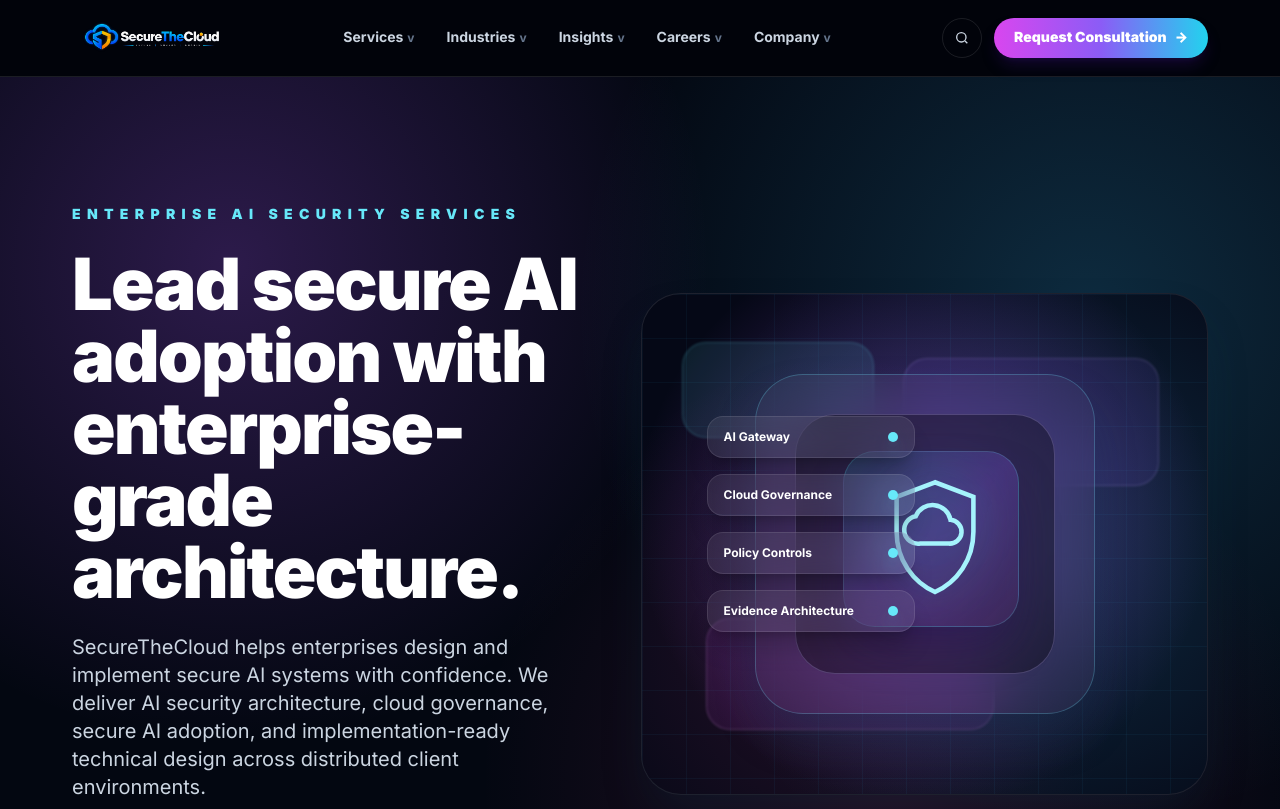
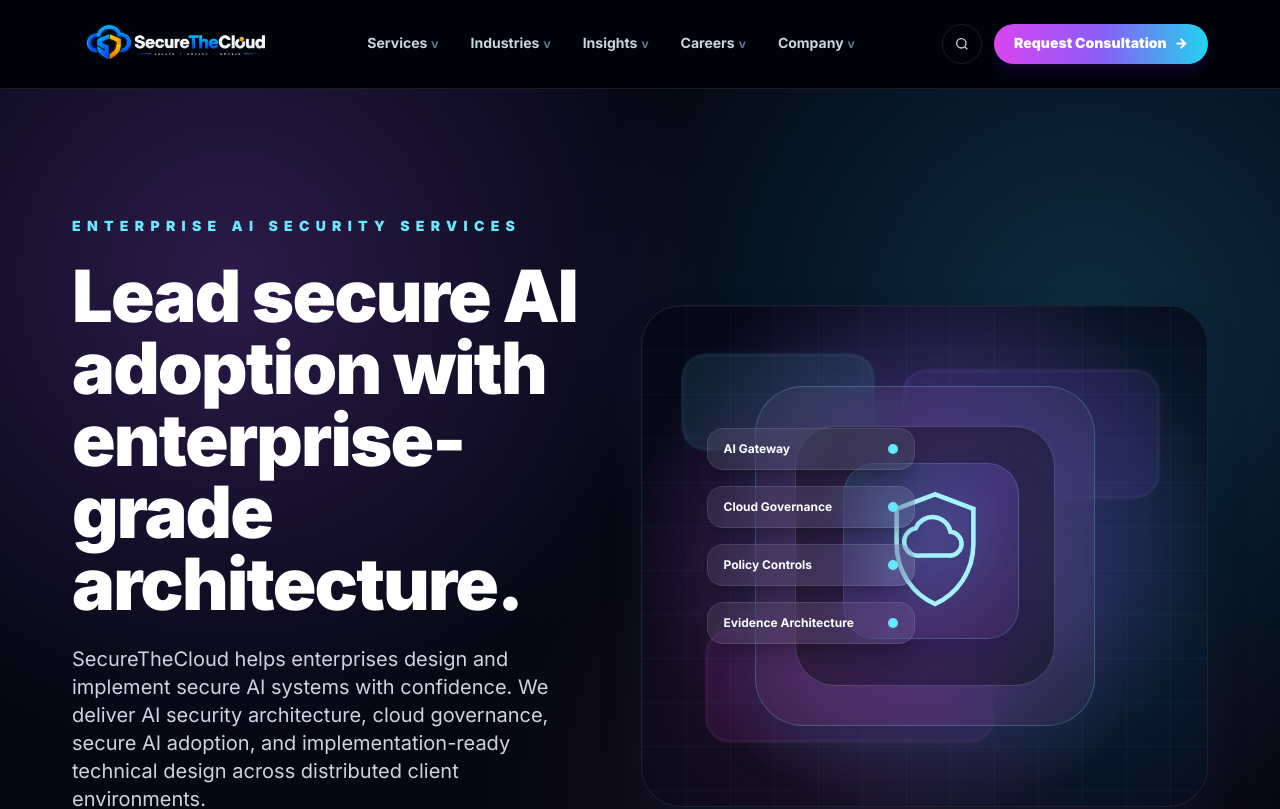
Before and after one commit to S3curethecloud/stc-marketing-site, a Next.js app: page / in a window 1280 px wide. Shown: the top 809 px of the page. Built offline with nearby package versions, Linux system fonts and the light colour scheme.

Commit message:
Optimize header logo fit

```diff
--- a/components/layout/SiteHeader.tsx
+++ b/components/layout/SiteHeader.tsx
@@ -7,16 +7,16 @@ import { siteConfig } from "@/content/site";
 export default function SiteHeader() {
   return (
     <header className="sticky top-0 z-50 border-b border-white/10 bg-[#02040b]/90 backdrop-blur-2xl">
-      <Container className="flex h-[76px] items-center justify-between gap-4">
+      <Container className="flex h-[88px] items-center justify-between gap-4">
         <Link
           href="/"
           aria-label={`${siteConfig.name} homepage`}
-          className="flex min-w-0 items-center rounded-2xl px-2 py-2 transition-opacity hover:opacity-90"
+          className="flex min-w-0 shrink-0 items-center rounded-2xl px-2 py-2 transition-opacity hover:opacity-90"
         >
           <img
             src="/assets/brand/securethecloud-logo.png"
             alt={siteConfig.name}
-            className="h-12 w-auto max-w-[220px] object-contain sm:max-w-[260px]"
+            className="h-16 w-auto max-w-[260px] object-contain sm:max-w-[320px] lg:max-w-[360px]"
           />
         </Link>
 
```
